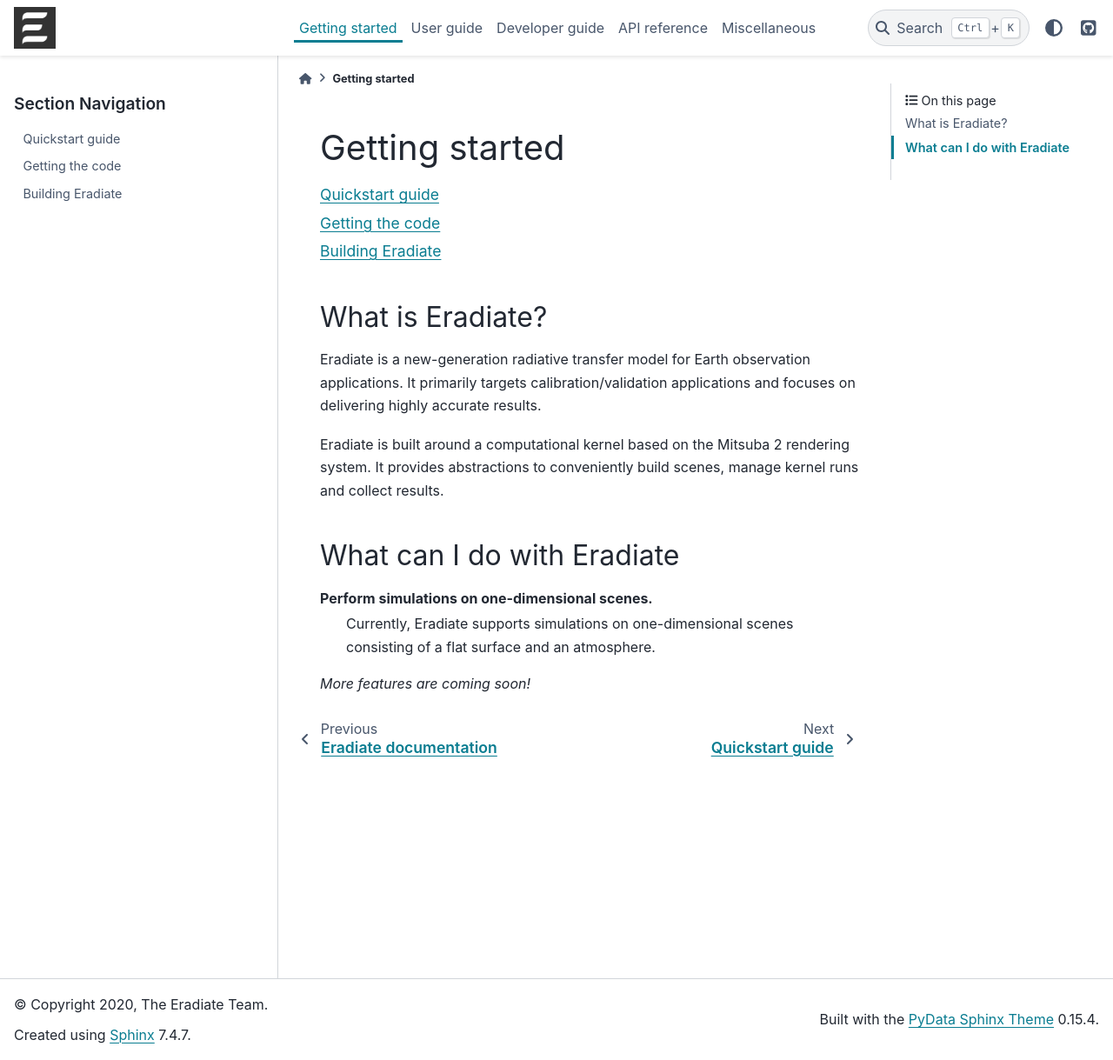
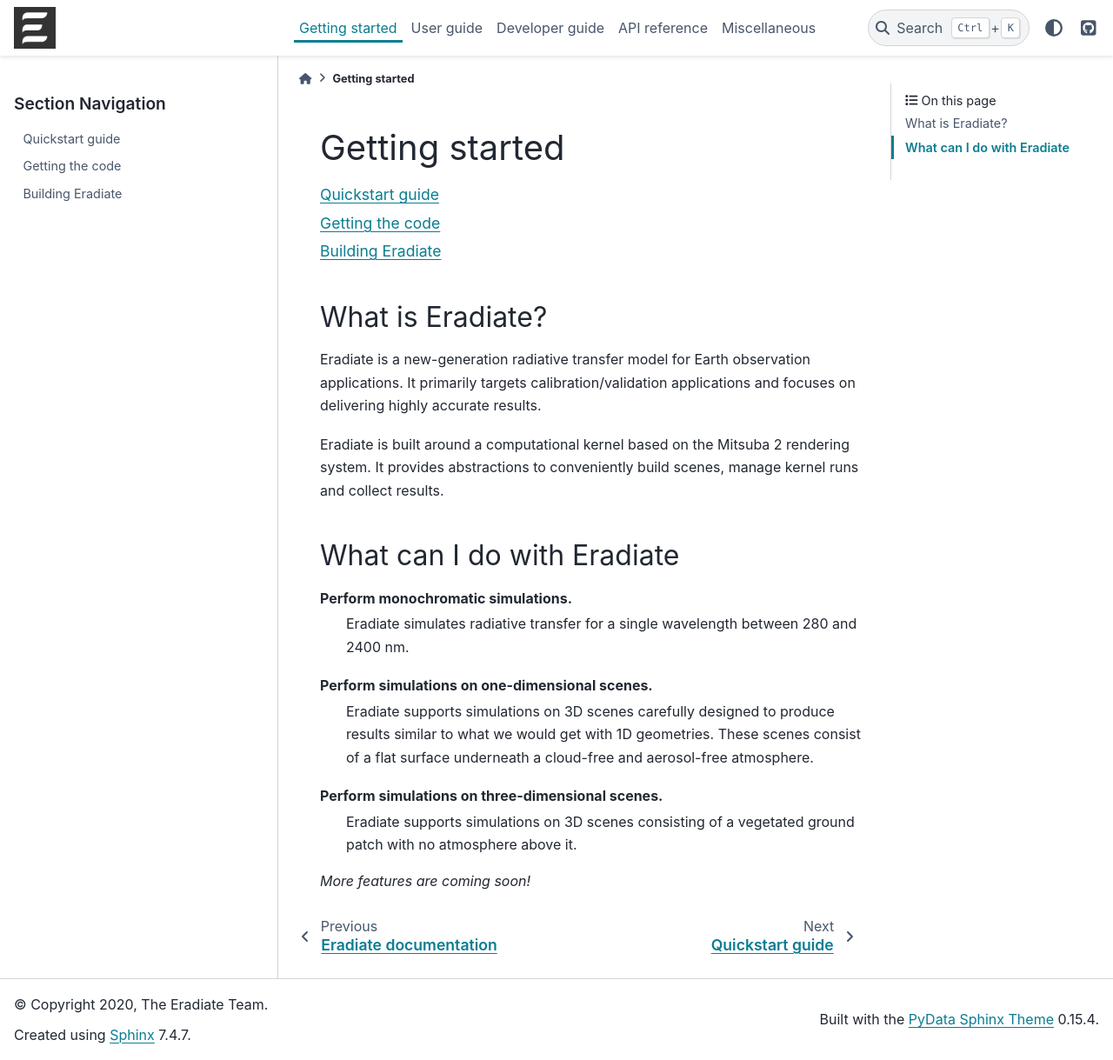
Before and after one commit to eradiate/eradiate, a Sphinx documentation site: the page built from docs/rst/getting_started/intro.rst, in a window 1280 px wide and 1219 px high. Shown: the whole window at 87% size. Built offline with Sphinx 7.4.7 and the PyData theme 0.15.4, drawn with Linux system fonts in a browser that asks for light colours; pages that are not in the unit, such as notebooks, are missing from menus.

Commit message:
Minor docs update

```diff
--- a/docs/rst/getting_started/intro.rst
+++ b/docs/rst/getting_started/intro.rst
@@ -24,8 +24,18 @@
 What can I do with Eradiate
 ---------------------------
 
+Perform monochromatic simulations.
+    Eradiate simulates radiative transfer for a single wavelength between 280
+    and 2400 nm.
+
 Perform simulations on one-dimensional scenes.
-    Currently, Eradiate supports simulations on one-dimensional scenes
-    consisting of a flat surface and an atmosphere.
+    Eradiate supports simulations on 3D scenes carefully designed to produce
+    results similar to what we would get with 1D geometries. These scenes
+    consist of a flat surface underneath a cloud-free and aerosol-free
+    atmosphere.
+
+Perform simulations on three-dimensional scenes.
+    Eradiate supports simulations on 3D scenes consisting of a vegetated ground
+    patch with no atmosphere above it.
 
 *More features are coming soon!*
```
